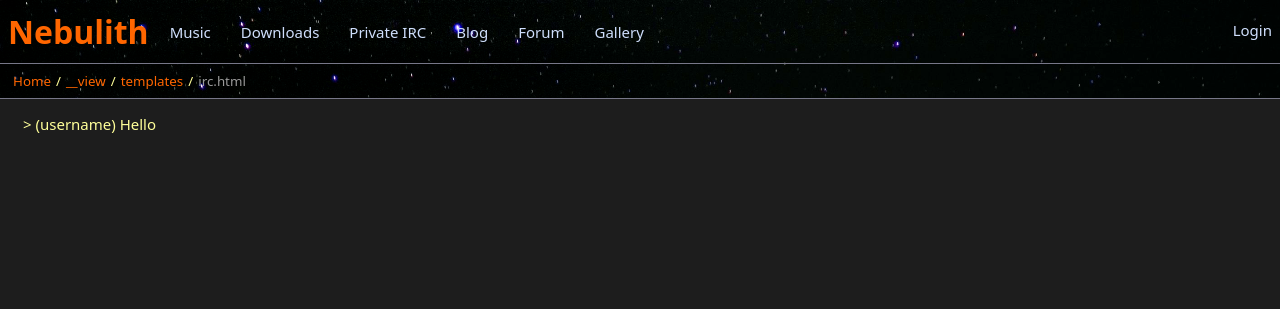
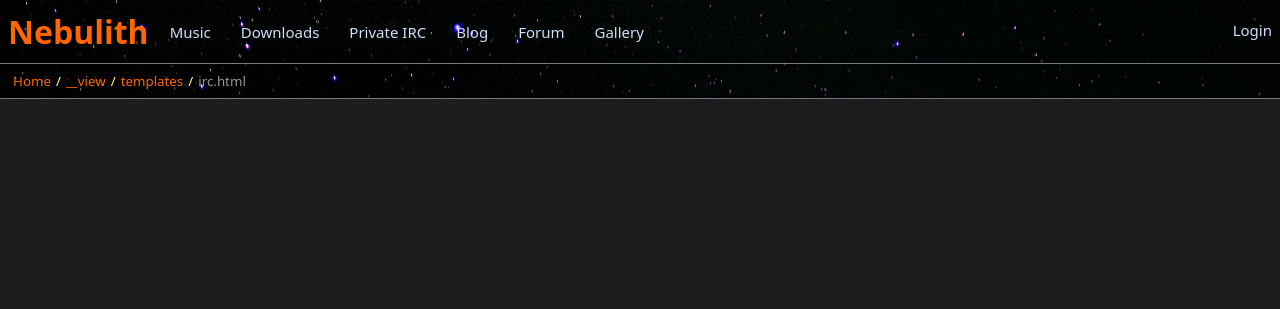
Before and after one commit to spatialflunky1/nebulith.org, a Python web app: template templates/irc.html in a window 1280 px wide. Shown: the top 309 px of the page. Run offline with Jinja, Linux system fonts and the light colour scheme; the template is opened without the code that fills it, so the values that code supplies are empty.

Commit message:
Removed default IRC message

```diff
--- a/templates/irc.html
+++ b/templates/irc.html
@@ -13,9 +13,7 @@
     <body>
         {% include 'navigation_bar.html' %}
         <div id="body">
-            <ul id="messages">
-                <li class="message"><p class="message_text">&gt; (username) Hello</p></li>
-            </ul>
+            <ul id="messages"></ul>
             <div id="new_message_area">
                 <input id="new_message" type="text" name="new_message"/>
             </div>
```
